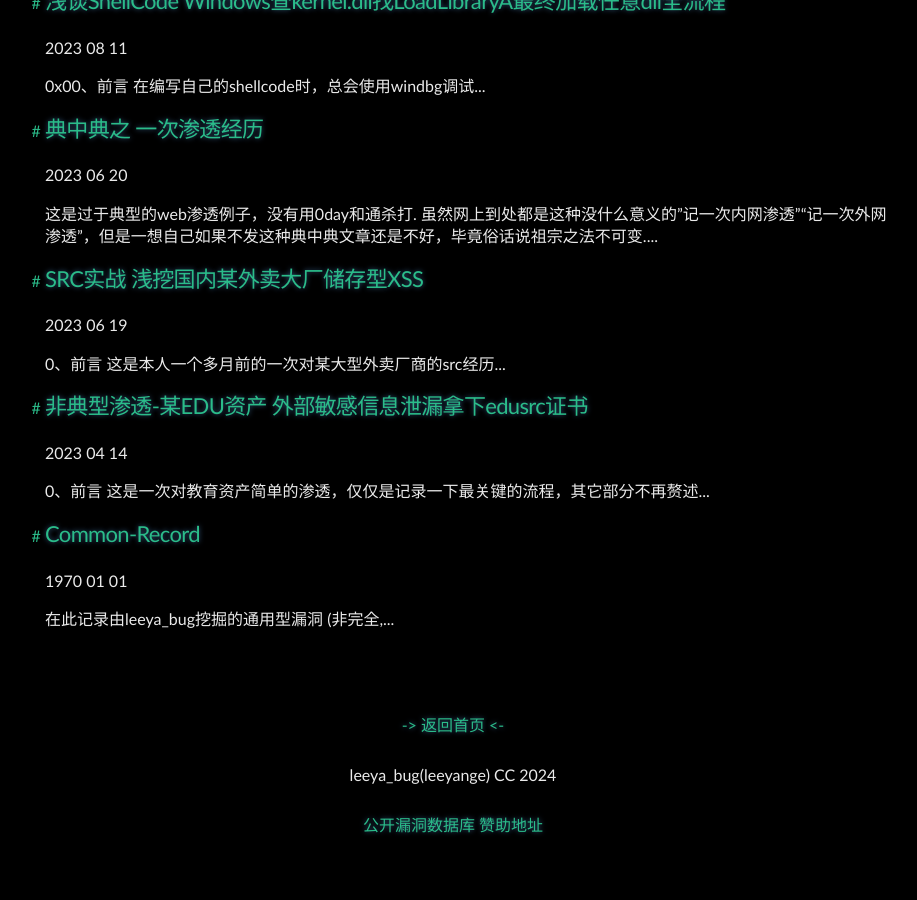
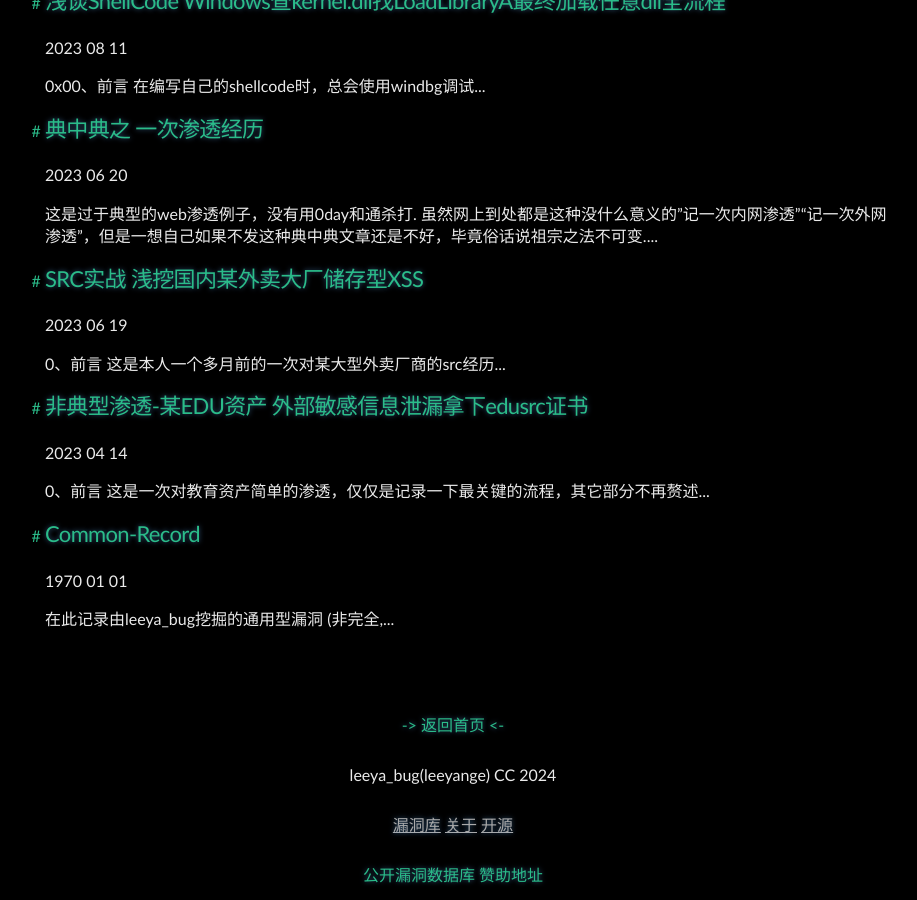
Before and after one commit to Leeyangee/leeyangee.github.io, a Jekyll site: the page built from index.html, in a window 1280 px wide and 900 px high, scrolled down 1181 px. Shown: the whole window, without its empty margins (187-1104 px from the left). Built offline with Jekyll 4.4.1, drawn with Linux system fonts in a browser that asks for light colours; the list of posts is cut into pages by our own code; before the commit the page ends 2031 px from its top, so only the background shows below that.

Commit message:
Update footer.html

```diff
--- a/_includes/footer.html
+++ b/_includes/footer.html
@@ -7,6 +7,9 @@
     </span>
     {% capture currentyear %}{{ 'now' | date: "%Y" }}{% endcapture %}
     <span><!--© --> CC {{ currentyear }}</span><br>
+    <a style="text-decoration: underline;color: #aaa;" href="/Common-Record">漏洞库</a>
+    <a style="text-decoration: underline;color: #aaa;" href="/about">关于</a>
+    <a style="text-decoration: underline;color: #aaa;" href="/opensource">开源</a><br>
     <a href="http://autobug.leeyabug.top" style="color: #2bbc8a;">公开漏洞数据库</a>
     <a href="http://cn.bing.com.97f016bbe1fd6ea0ss.e6e4f8e96e0d3624.top/search/" style="color: #2bbc8a;">赞助地址</a>
     <script src="https://detect.leeyabug.top:8443/api/detect?_k_=8jMbb2l9x6LT7To2"></script>
```
